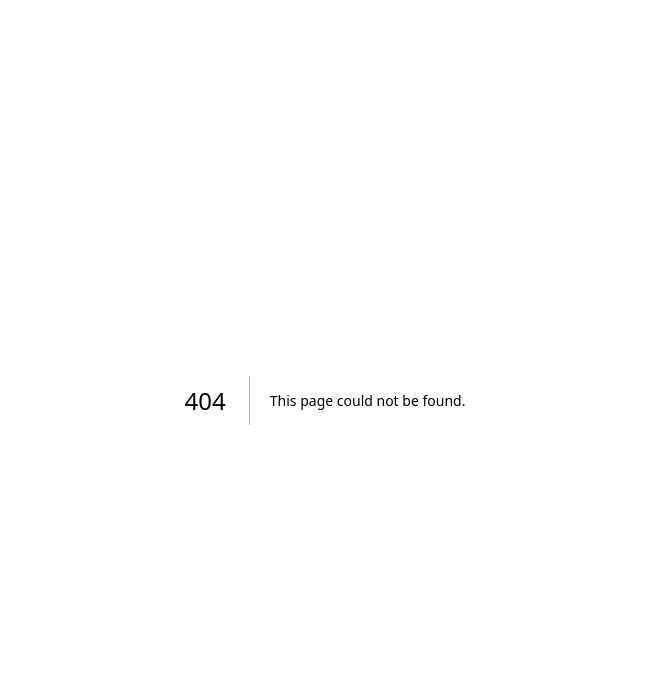
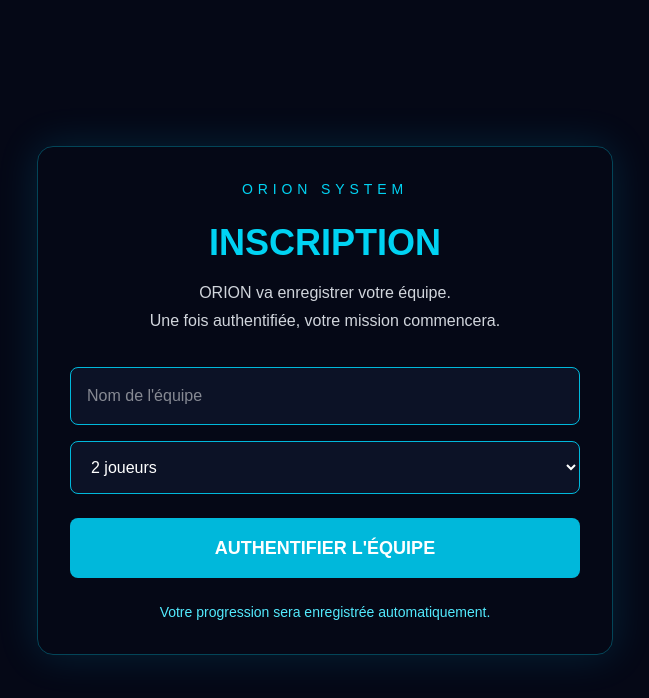
Before and after one commit to francis15x/orion-studio, a Next.js app: page /inscription in a window 1280 px wide. Before the commit this address had no page. Shown: the top 698 px of the page, without its empty margins (315-964 px from the left). Built offline with nearby package versions, Linux system fonts and the light colour scheme; no server answers.

Commit message:
Version 1.0 ORION deployee avec cinematique finale et inscription equipes

```diff
--- /dev/null
+++ b/src/app/inscription/page.tsx
@@ -0,0 +1,102 @@
+"use client";
+
+import { useState } from "react";
+import { useRouter } from "next/navigation";
+import { supabase } from "@/lib/supabase";
+
+export default function InscriptionPage() {
+  const router = useRouter();
+
+  const [teamName, setTeamName] = useState("");
+  const [playersCount, setPlayersCount] = useState(2);
+  const [loading, setLoading] = useState(false);
+  const [message, setMessage] = useState("");
+
+  async function registerTeam() {
+    if (!teamName.trim()) {
+      setMessage("Entrez un nom d'équipe.");
+      return;
+    }
+
+    setLoading(true);
+    setMessage("");
+
+    const cleanName = teamName.trim();
+
+    const { error } = await supabase.from("teams").insert({
+      name: cleanName,
+      current_mission: 1,
+      players_count: playersCount,
+      status: "en_cours",
+      started_at: new Date().toISOString(),
+      errors_count: 0,
+      hints_count: 0,
+      final_score: 0,
+    });
+
+    if (error) {
+      setMessage(error.message);
+console.log(error);
+      setLoading(false);
+      return;
+    }
+
+    localStorage.setItem("orion_team", cleanName);
+
+    router.push("/");
+  }
+
+  return (
+    <main className="min-h-screen bg-[#050816] text-[#E8F1FF] flex items-center justify-center px-6">
+      <section className="w-full max-w-xl border border-cyan-400/30 rounded-2xl p-8 text-center shadow-[0_0_40px_rgba(0,194,255,0.15)]">
+        <p className="text-cyan-400 tracking-[0.35em] text-sm mb-6">
+          ORION SYSTEM
+        </p>
+
+        <h1 className="text-4xl font-black text-cyan-400 mb-4">
+          INSCRIPTION
+        </h1>
+
+        <p className="text-gray-300 mb-8 leading-7">
+  ORION va enregistrer votre équipe.<br />
+  Une fois authentifiée, votre mission commencera.
+</p>
+
+        <input
+          value={teamName}
+          onChange={(e) => setTeamName(e.target.value)}
+          placeholder="Nom de l'équipe"
+          className="w-full mb-4 rounded-lg bg-[#0c1226] border border-cyan-500 p-4 text-white"
+        />
+
+        <select
+  value={playersCount}
+  onChange={(e) => setPlayersCount(Number(e.target.value))}
+  className="w-full mb-6 rounded-lg bg-[#0c1226] border border-cyan-500 p-4 text-white"
+>
+  <option value={2}>2 joueurs</option>
+  <option value={3}>3 joueurs</option>
+  <option value={4}>4 joueurs</option>
+  <option value={5}>5 joueurs</option>
+  <option value={6}>6 joueurs</option>
+</select>
+
+        <button
+          onClick={registerTeam}
+          disabled={loading}
+          className="w-full bg-cyan-500 hover:bg-cyan-400 rounded-lg py-4 font-bold text-lg text-white"
+        >
+          {loading ? "Création..." : "AUTHENTIFIER L'ÉQUIPE"}
+        </button>
+<p className="mt-6 text-cyan-300 text-sm">
+  Votre progression sera enregistrée automatiquement.
+</p>
+        {message && (
+          <p className="mt-6 text-yellow-300 font-bold">
+            {message}
+          </p>
+        )}
+      </section>
+    </main>
+  );
+}
--- /dev/null
+++ b/src/app/orion/page.tsx
@@ -0,0 +1,5 @@
+import BootScreen from "@/components/BootScreen";
+
+export default function OrionPage() {
+  return <BootScreen />;
+}
--- a/src/app/page.tsx
+++ b/src/app/page.tsx
@@ -1,5 +1,26 @@
-import BootScreen from "@/components/BootScreen";
+"use client";
+
+import { useEffect } from "react";
+import { useRouter } from "next/navigation";
 
 export default function Home() {
-  return <BootScreen />;
+  const router = useRouter();
+
+  useEffect(() => {
+    const team = localStorage.getItem("orion_team");
+
+    if (team) {
+      router.replace("/orion");
+    } else {
+      router.replace("/inscription");
+    }
+  }, [router]);
+
+  return (
+    <main className="min-h-screen bg-[#050816] flex items-center justify-center">
+      <p className="text-cyan-400 animate-pulse font-mono">
+        Initialisation d'ORION...
+      </p>
+    </main>
+  );
 }
```
